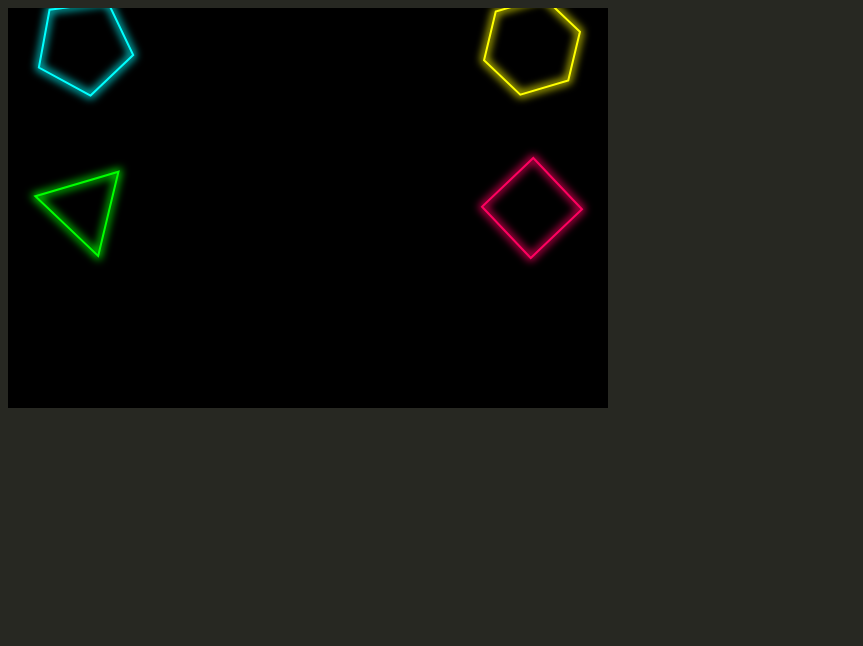
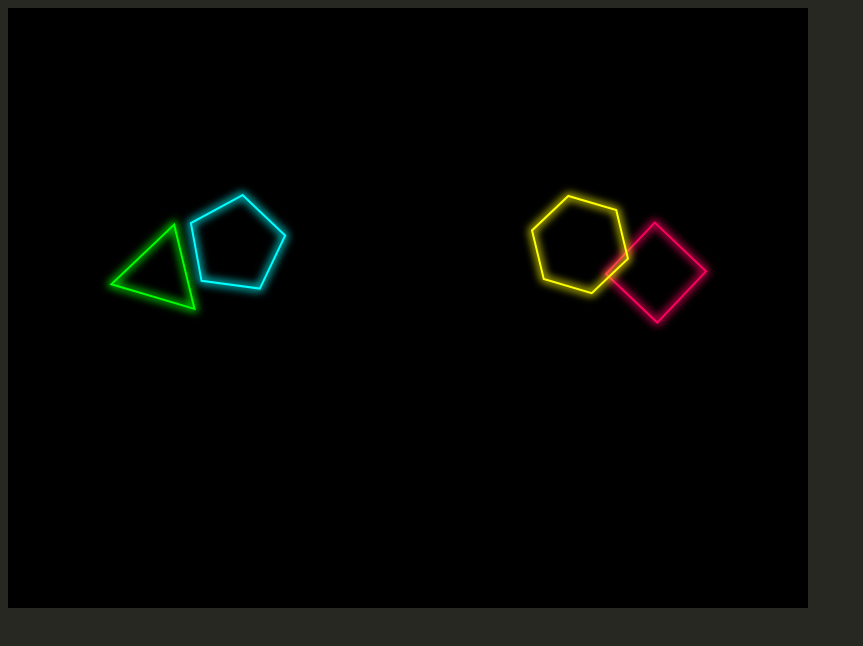
Before and after one commit to lcrespom/neon-dance, a website with bundled scripts: page index.html in a window 1280 px wide. Shown: the whole page, without its empty margins (0-863 px from the left). Built offline with nearby package versions, Linux system fonts and the light colour scheme; animation ran at ten frames a second.

Commit message:
Flip and gravity

```diff
--- a/index.html
+++ b/index.html
@@ -9,7 +9,7 @@
 </head>
 
 <body>
-  <canvas id="canvas" width="600" height="400"></canvas>
+  <canvas id="canvas" width="800" height="600"></canvas>
   <script type="module" src="js/main.js"></script>
 </body>
 </html>
--- a/js/main.js
+++ b/js/main.js
@@ -1,32 +1,38 @@
 import { Figure } from './figure.js'
 
+const GRAVITY = -0.1
 let canvas = document.getElementById('canvas')
+let height = canvas.height, width = canvas.width
 let ctx = canvas.getContext('2d')
 let figures = []
 
 
 function startGame() {
+    ctx.scale(1, -1)
+    ctx.translate(0, -height)
     figures.push(new Figure({
-        x: 0, y: 200, vx: 1, vy: 0, vangle: 0.01,
+        x: 0, y: 400, vx: 2, vy: 3, vangle: 0.01,
         r: 50, segments: 3, style: '#00FF00'
     }))
     figures.push(new Figure({
-        x: 600, y: 200, vx: -1, vy: 0, vangle: -0.01,
+        x: width, y: 400, vx: -2, vy: 3, vangle: -0.01,
         r: 50, segments: 4, style: '#FF0060'
     }))
     figures.push(new Figure({
-        x: 0, y: 0, vx: 1, vy: 0.5, vangle: -0.01,
+        x: 0, y: 200, vx: 3, vy: 6, vangle: -0.01,
         r: 50, segments: 5, style: '#00FFFF'
     }))
     figures.push(new Figure({
-        x: 600, y: 0, vx: -1, vy: 0.5, vangle: 0.01,
+        x: width, y: 200, vx: -3, vy: 6, vangle: 0.01,
         r: 50, segments: 6, style: '#FFFF00'
     }))
 }
 
 function stepGame() {
-    for (let f of figures)
+    for (let f of figures) {
+        f.vy += GRAVITY
         f.step()
+    }
 }
 
 function drawGame() {
```
